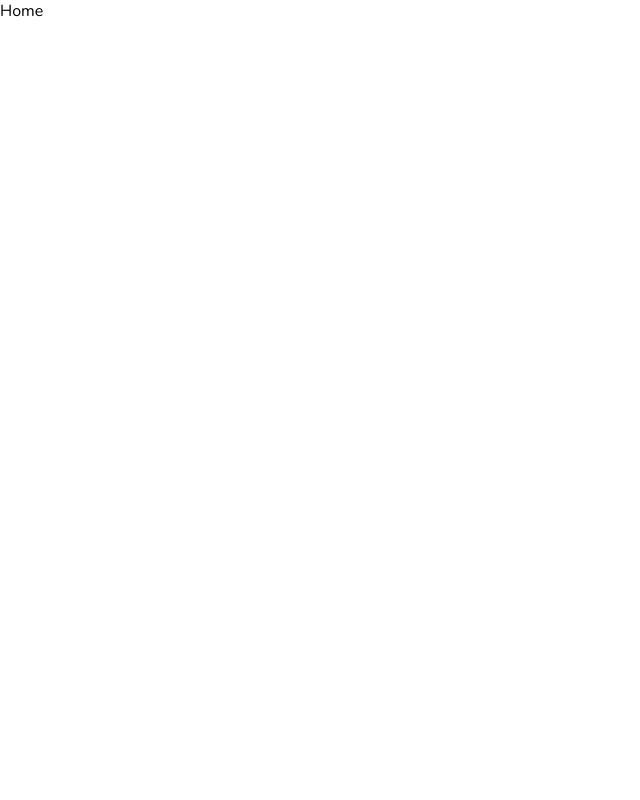
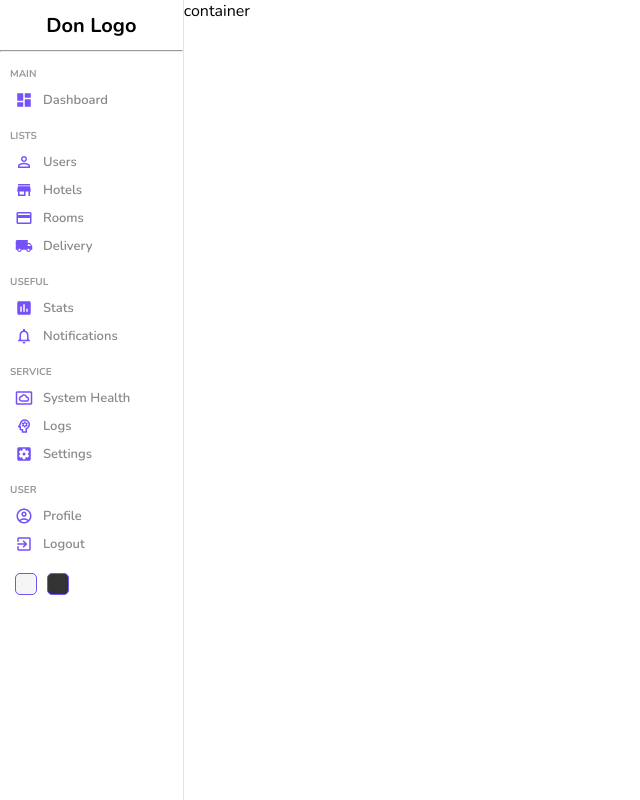
Before and after one commit to tonyclem/admin-template, a React (Create React App) app in the folder admin-template/: page / in a window 1280 px wide. Shown: the whole page, without its empty margins (0-640 px from the left). Built offline with nearby package versions, Linux system fonts and the light colour scheme.

Commit message:
added sidebar

```diff
--- a/admin-template/package.json
+++ b/admin-template/package.json
@@ -3,6 +3,10 @@
   "version": "0.1.0",
   "private": true,
   "dependencies": {
+    "@emotion/react": "^11.10.5",
+    "@emotion/styled": "^11.10.5",
+    "@mui/icons-material": "^5.10.9",
+    "@mui/material": "^5.10.12",
     "@testing-library/jest-dom": "^5.16.5",
     "@testing-library/react": "^13.4.0",
     "@testing-library/user-event": "^13.5.0",
--- /dev/null
+++ b/admin-template/src/components/sidebar/Sidebar.jsx
@@ -0,0 +1,98 @@
+import React from "react";
+import "./sidebar.scss";
+import DashboardIcon from "@mui/icons-material/Dashboard";
+import PersonOutlineIcon from "@mui/icons-material/PersonOutline";
+import LocalShippingIcon from "@mui/icons-material/LocalShipping";
+import CreditCardIcon from "@mui/icons-material/CreditCard";
+import StoreIcon from "@mui/icons-material/Store";
+import InsertChartIcon from "@mui/icons-material/InsertChart";
+import SettingsApplicationsIcon from "@mui/icons-material/SettingsApplications";
+import ExitToAppIcon from "@mui/icons-material/ExitToApp";
+import NotificationsNoneIcon from "@mui/icons-material/NotificationsNone";
+import SettingsSystemDaydreamOutlinedIcon from "@mui/icons-material/SettingsSystemDaydreamOutlined";
+import PsychologyOutlinedIcon from "@mui/icons-material/PsychologyOutlined";
+import AccountCircleOutlinedIcon from "@mui/icons-material/AccountCircleOutlined";
+
+const Sidebar = () => {
+  return (
+    <div className="sidebar">
+      <div className="top">
+        <span className="logo">Don Logo</span>
+      </div>
+      <hr />
+      <div className="center">
+        <ul>
+          <p className="title">MAIN</p>
+          <li>
+            <DashboardIcon className="icon" />
+            <span>Dashboard</span>
+          </li>
+          <p className="title">LISTS</p>
+
+          <li>
+            <PersonOutlineIcon className="icon" />
+            <span>Users</span>
+          </li>
+
+          <li>
+            <StoreIcon className="icon" />
+            <span>Hotels</span>
+          </li>
+
+          <li>
+            <CreditCardIcon className="icon" />
+            <span>Rooms</span>
+          </li>
+
+          <li>
+            <LocalShippingIcon className="icon" />
+            <span>Delivery</span>
+          </li>
+          <p className="title">USEFUL</p>
+          <li>
+            <InsertChartIcon className="icon" />
+            <span>Stats</span>
+          </li>
+          <li>
+            <NotificationsNoneIcon className="icon" />
+            <span>Notifications</span>
+          </li>
+          <p className="title">SERVICE</p>
+          <li>
+            <SettingsSystemDaydreamOutlinedIcon className="icon" />
+            <span>System Health</span>
+          </li>
+          <li>
+            <PsychologyOutlinedIcon className="icon" />
+            <span>Logs</span>
+          </li>
+          <li>
+            <SettingsApplicationsIcon className="icon" />
+            <span>Settings</span>
+          </li>
+          <p className="title">USER</p>
+          <li>
+            <AccountCircleOutlinedIcon className="icon" />
+            <span>Profile</span>
+          </li>
+          <li>
+            <ExitToAppIcon className="icon" />
+            <span>Logout</span>
+          </li>
+        </ul>
+      </div>
+      <div className="bottom">
+        <div
+          className="colorOption"
+          // onClick={() => dispatch({ type: "LIGHT" })}
+        ></div>
+        <div
+          className="colorOption"
+          // onClick={() => dispatch({ type: "DARK" })}
+        ></div>
+      </div>
+    </div>
+  );
+};
+
+export default Sidebar;
--- /dev/null
+++ b/admin-template/src/components/sidebar/sidebar.scss
@@ -0,0 +1,87 @@
+.sidebar {
+  flex: 1;
+  border-right: 0.5px solid rgb(230, 227, 227);
+  min-height: 100vh;
+  background-color: white;
+  .top {
+    height: 50px;
+    display: flex;
+    align-items: center;
+    justify-content: center;
+    .logo {
+      font-size: 20px;
+      font-weight: bold;
+    }
+
+    hr {
+      height: 0;
+      border: 0.5px solid rgb(230, 227, 227);
+    }
+  }
+
+  .center {
+    padding-left: 10px;
+
+    ul {
+      list-style: none;
+      margin: 0;
+      padding: 0;
+
+      .title {
+        font-size: 10px;
+        font-weight: bold;
+        color: #999;
+        margin-top: 15px;
+        margin-bottom: 5px;
+      }
+
+      li {
+        display: flex;
+        align-items: center;
+        padding: 5px;
+        cursor: pointer;
+
+        &:hover {
+          background-color: #ece8ff;
+        }
+
+        .icon {
+          font-size: 18px;
+          color: #7451f8;
+        }
+
+        span {
+          font-size: 13px;
+          font-weight: 600;
+          color: #888;
+          margin-left: 10px;
+        }
+      }
+    }
+  }
+
+  .bottom {
+    display: flex;
+    align-items: center;
+    margin: 10px;
+
+    .colorOption {
+      width: 20px;
+      height: 20px;
+      border-radius: 5px;
+      border: 1px solid #7451f8;
+      cursor: pointer;
+      margin: 5px;
+
+      &:nth-child(1) {
+        background-color: whitesmoke;
+      }
+      &:nth-child(2) {
+        background-color: #333;
+      }
+      &:nth-child(3) {
+        background-color: darkblue;
+      }
+    }
+  }
+}
--- a/admin-template/src/pages/home/Home.jsx
+++ b/admin-template/src/pages/home/Home.jsx
@@ -1,8 +1,14 @@
 import React from "react";
 import "./home.scss";
+import Sidebar from "../../components/sidebar/Sidebar";
 
 const Home = () => {
-  return <div>Home</div>;
+  return (
+    <div className="home">
+      <Sidebar />
+      <div className="homeContainer"> container</div>
+    </div>
+  );
 };
 
 export default Home;
--- a/admin-template/src/pages/home/home.scss
+++ b/admin-template/src/pages/home/home.scss
@@ -0,0 +1,7 @@
+.home {
+  display: flex;
+
+  .homeContainer {
+    flex: 6;
+  }
+}
```
Also changed, not shown: admin-template/src/components/navbar/Navbar.jsx (added, +8 -0 lines), admin-template/src/components/navbar/navbar.scss (added), 1 other file (tests, documents, lock files or other folders).
